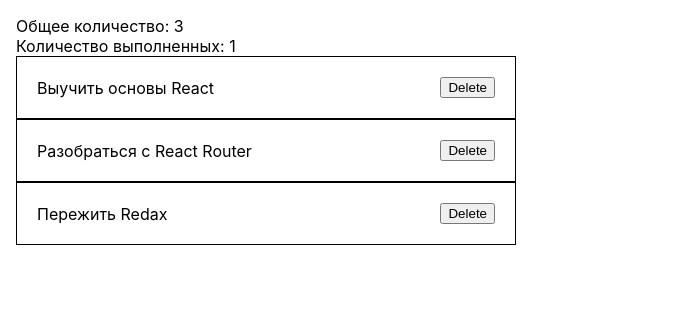
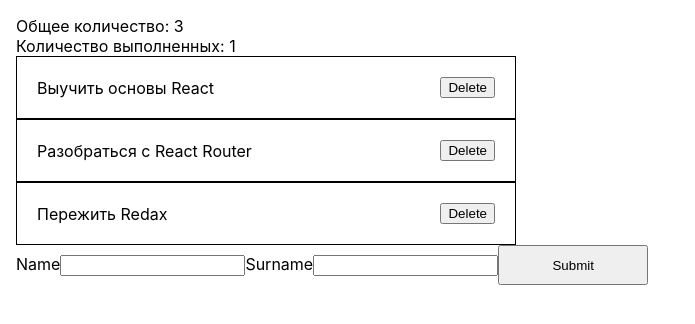
Before and after one commit to TatianaKh0301/goit-learn-react, a React (Create React App) app: page / in a window 1280 px wide. Shown: the top 324 px of the page, without its empty margins (0-695 px from the left). Built offline with nearby package versions, Linux system fonts and the light colour scheme.

Commit message:
learn form

```diff
--- a/src/components/App.jsx
+++ b/src/components/App.jsx
@@ -22,6 +22,8 @@
 
 import React, {Component} from "react";
 import { TodoList } from "./TodoList";
+
+import { Form } from "./Form";
 
 // export const App = () => {
 //   return (
@@ -56,12 +58,18 @@
       {id: 'id-2', text: 'Разобраться с React Router', completed: false},
       {id: 'id-3', text: 'Пережить Redax', completed: false},
     ],
+    name: '',
+    surname: '',
   };
 
   deleteTodo = (todoId) => {
     this.setState(prevState => ({
       todos: prevState.todos.filter(todo => todo.id !== todoId),
     }))
+  }
+
+  formSubmitHandler = data => {
+    console.log(data);
   }
 
   render() {
@@ -77,7 +85,8 @@
           <p>Общее количество: {todos.length} </p>
           <p>Количество выполненных: {completedTodo} </p>
         </div>
-              <TodoList todos={todos} onDeleteTodo={this.deleteTodo}/>
+        <TodoList todos={todos} onDeleteTodo={this.deleteTodo}/>
+        <Form onSubmit={this.formSubmitHandler}/>
       </>
     );
   }
--- /dev/null
+++ b/src/components/Form/Form.jsx
@@ -0,0 +1,52 @@
+import React, {Component} from "react";
+
+export class Form extends Component {
+    state = {
+        name: '',
+        surname: '',
+    }
+
+    handleChange = event =>{
+        const { name, value} = event.currentTarget;
+        this.setState({
+          [name]: value,
+        });
+    }
+
+    handleSubmit = event => {
+        event.preventDefault();
+        console.log(this.state);
+        this.props.onSubmit(this.state);
+        this.reset();
+      }
+
+    reset = () => {
+        this.setState({name: '', surname: ''})
+    }
+
+    render() {
+        return(
+            <form onSubmit={this.handleSubmit}>
+                <label>
+                    Name
+                    <input
+                        type="text"
+                        name="name"
+                        value={this.state.name}
+                        onChange={this.handleChange}/>
+                </label>
+
+                <label>
+                    Surname
+                    <input
+                    type="text"
+                    name="surname"
+                    value={this.state.surname}
+                    onChange={this.handleChange}/>
+                </label>
+
+                <button type="submit" style = {{width:"150px", height:"40px"}}>Submit</button>
+            </form>
+        );
+    }
+}
--- /dev/null
+++ b/src/components/Form/index.js
@@ -0,0 +1 @@
+export * from './Form';
```
